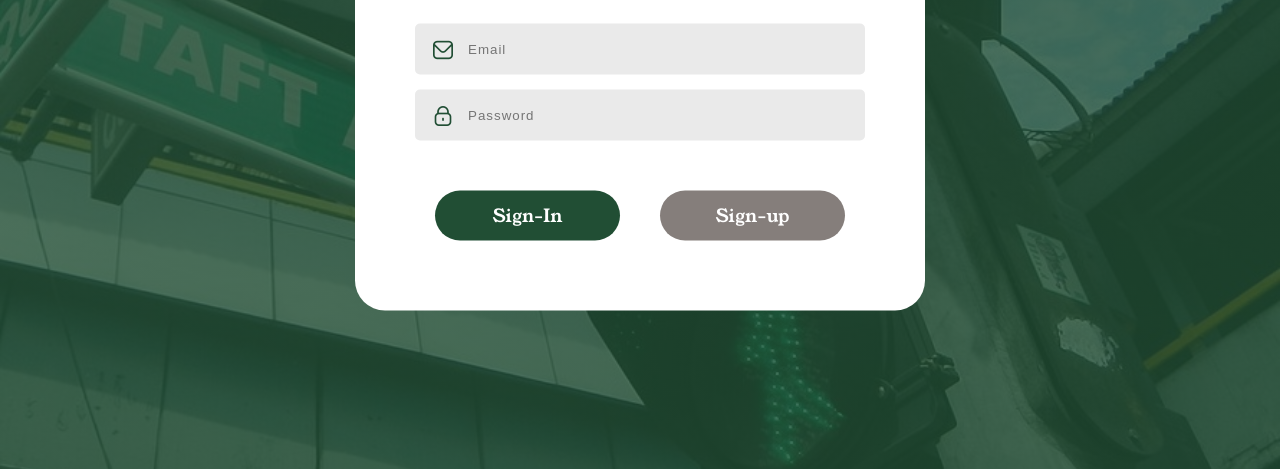
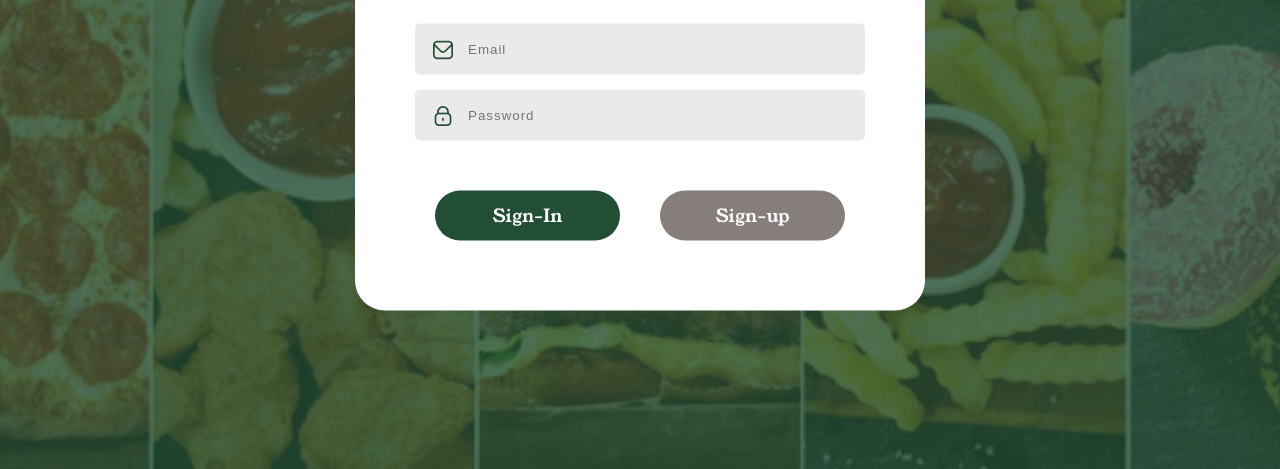
Before and after one commit to jescaryanneacosta/MCO-CCAPDEV, a plain HTML site: page signin.html in a window 1280 px wide. Shown: the part 331-800 px from the top of the page. Drawn offline with nearby package versions, Linux system fonts and the light colour scheme; a web font is replaced by a local one.

Commit message:
Changed signin/signup background

```diff
--- a/style.css
+++ b/style.css
@@ -17,7 +17,7 @@ body{
 .start-background{
     width: 100%;
     height: 100vh;
-    background: linear-gradient(rgba(33, 78, 52, .8), rgba(33, 78, 52, .8)), url("/images/TaftAvenue.jpg");
+    background: linear-gradient(rgba(33, 78, 52, .8), rgba(33, 78, 52, .8)), url("/images/log-background.jpg");
     background-size: cover;
     background-repeat: no-repeat;
     background-position: center;
```
Also changed, not shown: images/TaftAvenue.jpg (deleted), images/log-background.jpg (added).
